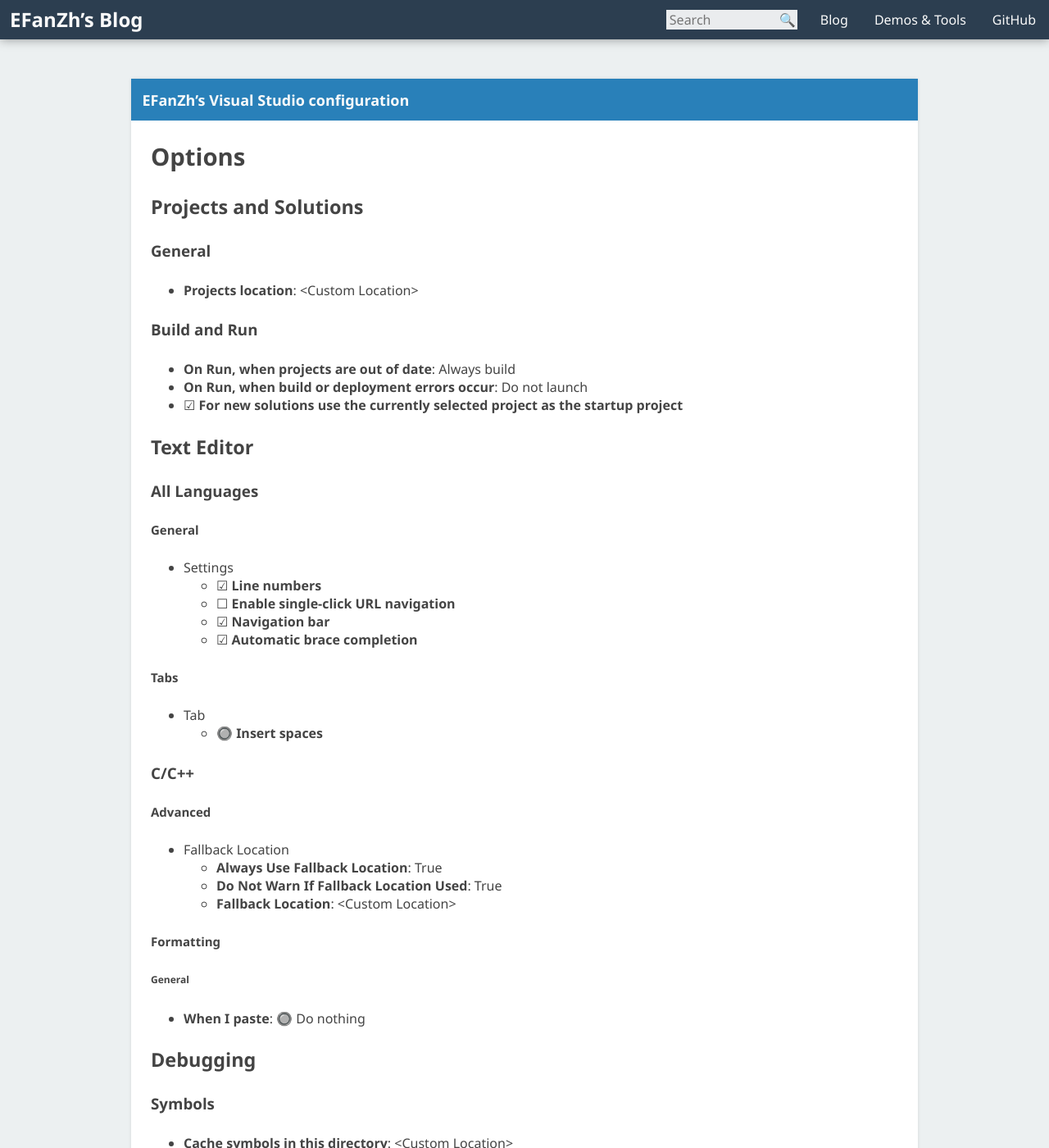
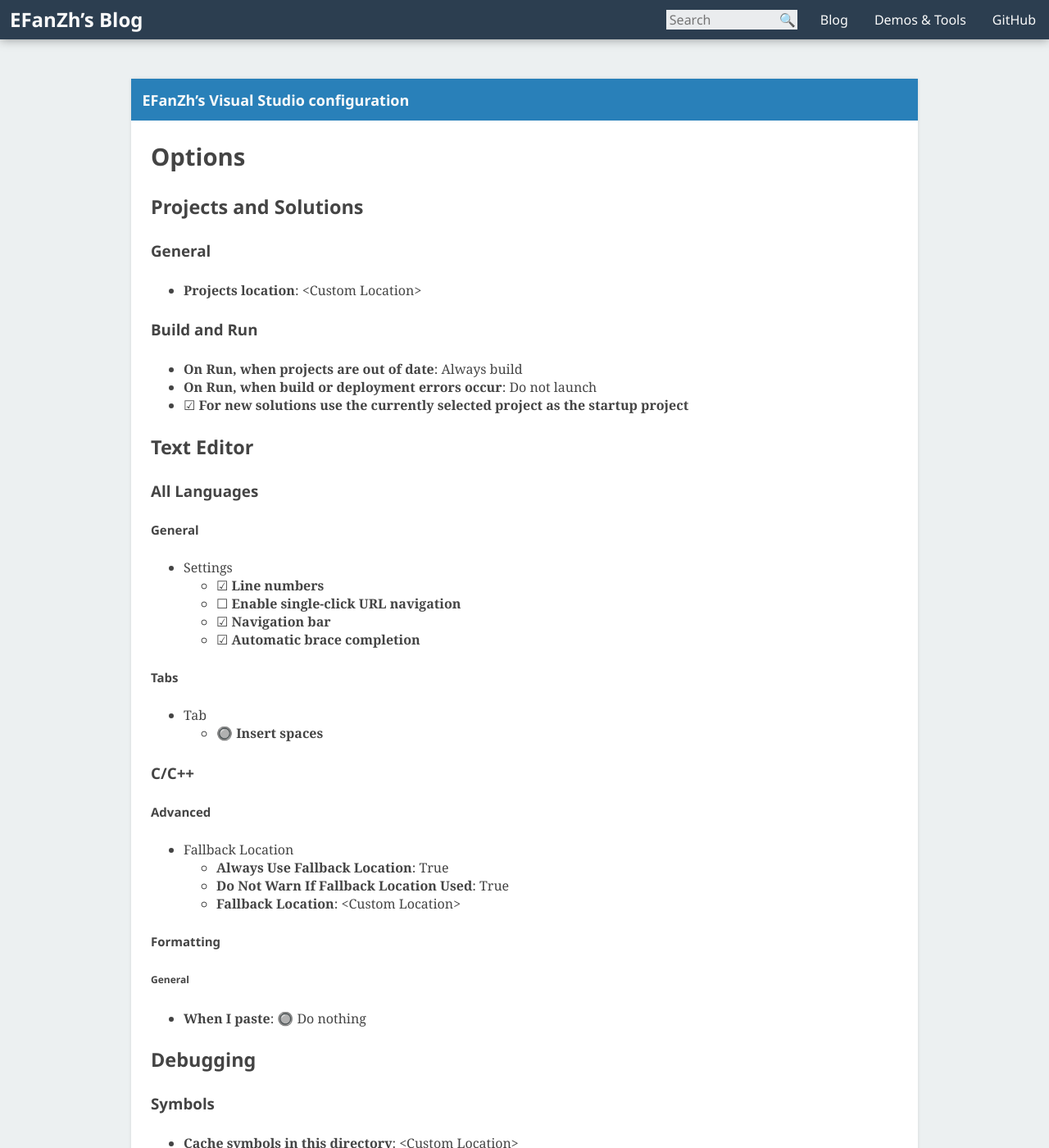
Before and after one commit to fuzeyi/efanzh.github.io, a Jekyll site: the page built from _posts/2015-07-26-visual-studio-configuration.md, in a window 1280 px wide and 1400 px high. Shown: the whole window at 82% size. Built offline with Jekyll 4.4.1, drawn with Linux system fonts in a browser that asks for light colours.

Commit message:
Change font family

```diff
--- a/stylesheets/common.css
+++ b/stylesheets/common.css
@@ -129,6 +129,7 @@
 {
     box-sizing: border-box;
     padding: 0 24px 8px;
+    font-family: "Minion Pro", "Cambria", "Segoe UI Symbol", "SimSun", sans-serif;
     background-color: white;
     border-radius: 2px;
     box-shadow: 0 0 4px 0 rgba(0, 0, 0, 0.1);
@@ -139,6 +140,11 @@
     margin: 0 -24px 24px;
     background-color: #2980b9;
     color: #fafafa;
+}
+
+.post > header > h1, .post > h2, .post > h3, .post > h4, .post > h5, .post > h6
+{
+    font-family: "Myriad Pro", "Segoe UI", "Segoe UI Symbol", "Source Han Sans", "Hiragino Sans GB", "Microsoft YaHei", sans-serif;
 }
 
 .post > header > h1
```
